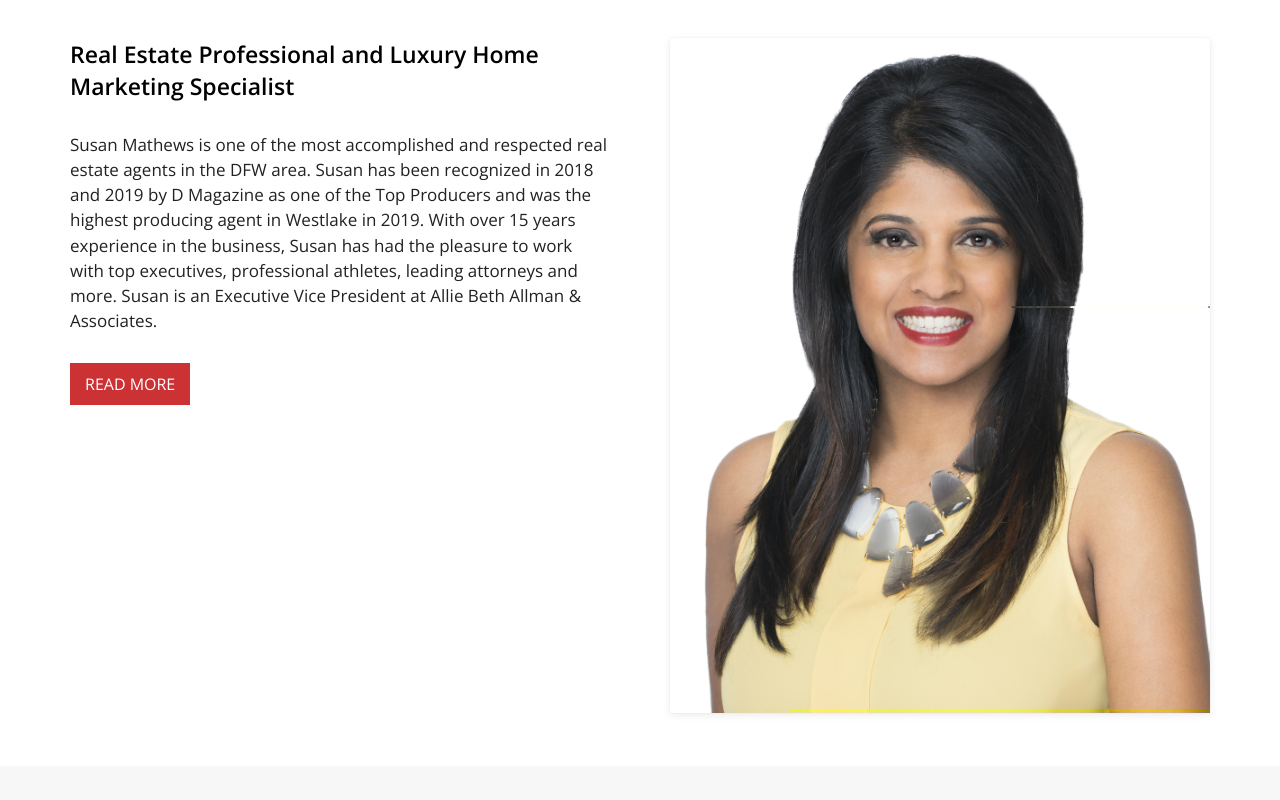
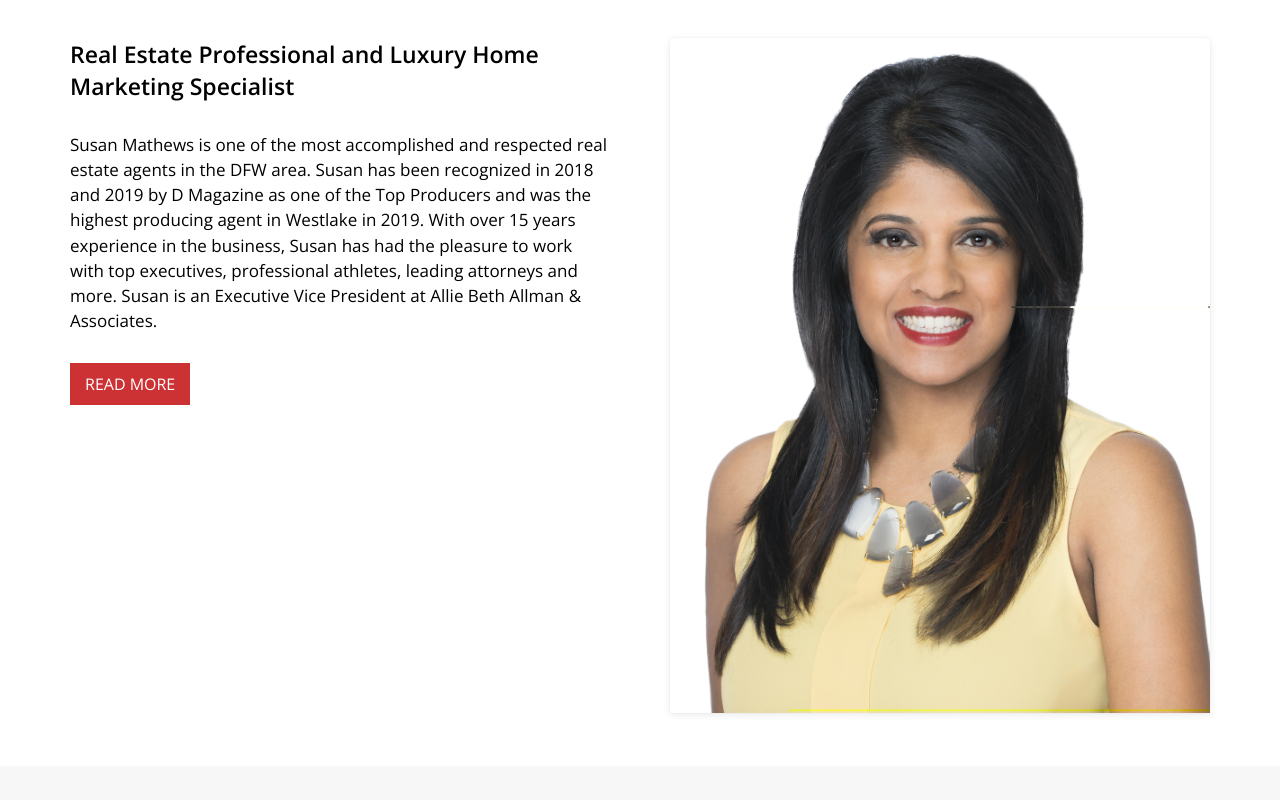
Before and after one commit to dyaroshevych/mathews-realty, a plain HTML site: page index.html in a window 1280 px wide. Shown: the part 1120-1920 px from the top of the page. Drawn offline with nearby package versions, Linux system fonts and the light colour scheme.

Commit message:
changed font weight in paragraphs

```diff
--- a/css/about.css
+++ b/css/about.css
@@ -9,6 +9,9 @@
 .about__text-container .heading-tertiary {
   margin-bottom: 3rem;
   color: #000;
+}
+.about__text-container .paragraph {
+  font-weight: 300;
 }
 .about__image {
   width: 100%;
--- a/css/main.css
+++ b/css/main.css
@@ -194,7 +194,6 @@ section:nth-of-type(even) {
 .paragraph {
   font-size: 1.7rem;
   line-height: 1.48;
-  color: #222;
 }
 .btn {
   display: inline-block;
--- a/index.html
+++ b/index.html
@@ -12,7 +12,7 @@
     <link rel="stylesheet" href="./css/contact.css" />
     <link rel="stylesheet" href="./css/style.css" />
     <link
-      href="https://fonts.googleapis.com/css2?family=Open+Sans:wght@400;600&family=Cormorant+Garamond:wght@500&display=swap"
+      href="https://fonts.googleapis.com/css2?family=Open+Sans:wght@300;400;600&family=Cormorant+Garamond:wght@500&display=swap"
       rel="stylesheet"
     />
   </head>
```
Also changed, not shown: about/index.html (+1 -1 lines).
